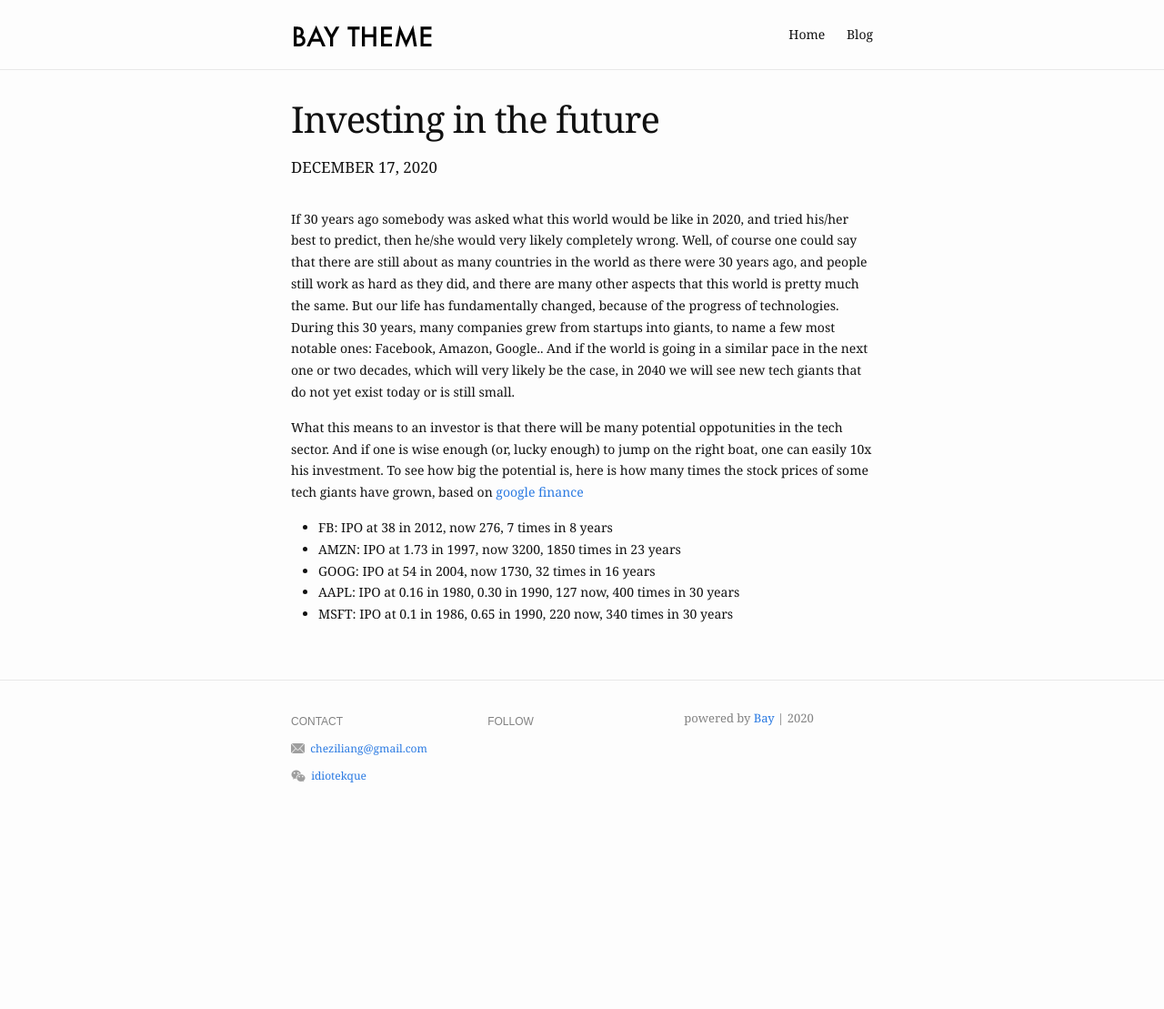
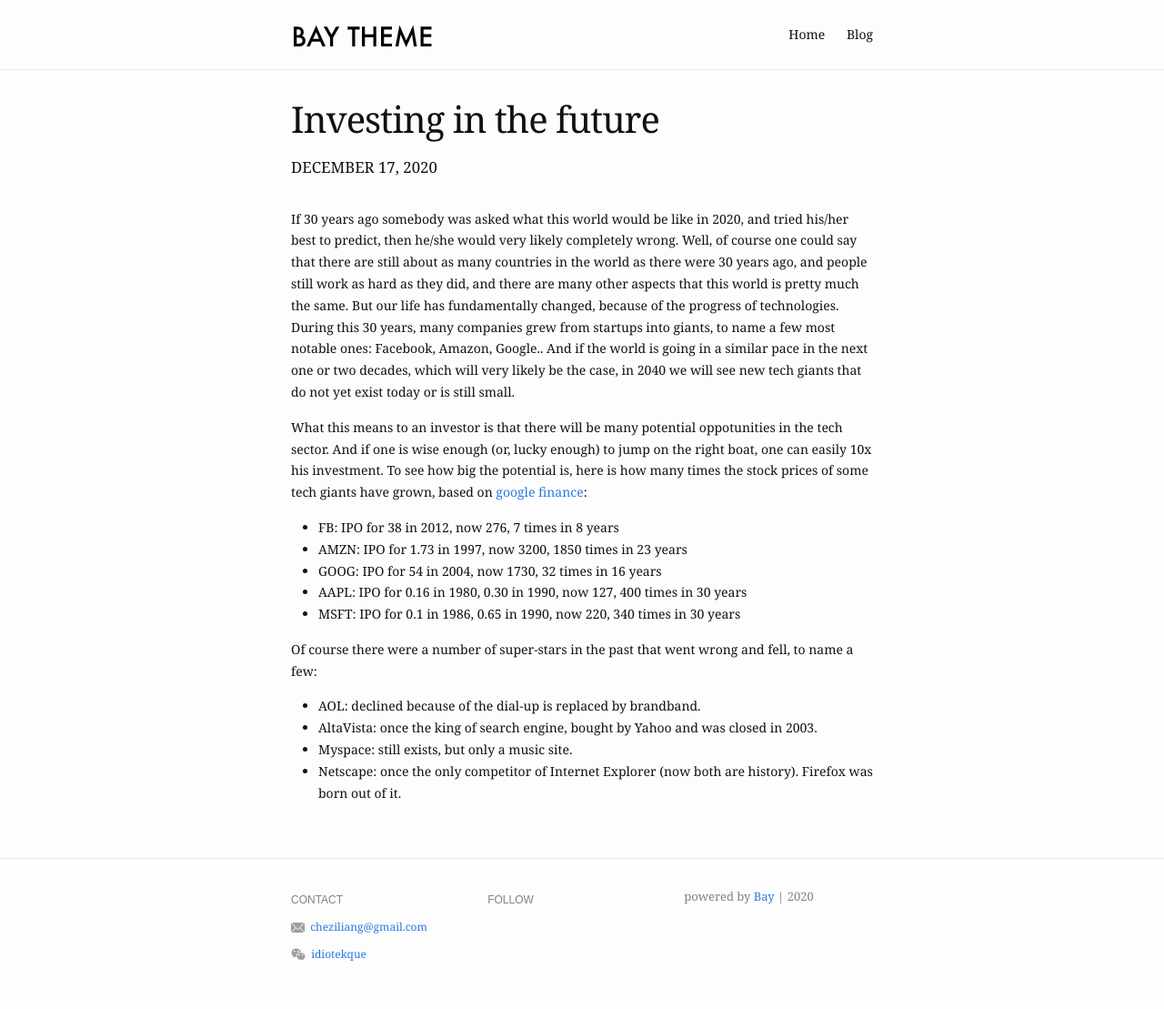
Before and after one commit to idiotekk/idiotekk.github.io, a Jekyll site: the page built from _posts/2020-12-17-techo-invest.markdown, in a window 1280 px wide. Shown: the whole page at 91% size. Built offline with Jekyll 4.4.1, drawn with Linux system fonts in a browser that asks for light colours; before the commit the page ends 913 px from its top, so only the background shows below that.

Commit message:
Update 2020-12-17-techo-invest.markdown

```diff
--- a/_posts/2020-12-17-techo-invest.markdown
+++ b/_posts/2020-12-17-techo-invest.markdown
@@ -8,9 +8,15 @@ tags: [investment]
 
 If 30 years ago somebody was asked what this world would be like in 2020, and tried his/her best to predict, then he/she would very likely completely wrong. Well, of course one could say that there are still about as many countries in the world as there were 30 years ago, and people still work as hard as they did, and there are many other aspects that this world is pretty much the same. But our life has fundamentally changed, because of the progress of technologies. During this 30 years, many companies grew from startups into giants, to name a few most notable ones: Facebook, Amazon, Google.. And if the world is going in a similar pace in the next one or two decades, which will very likely be the case, in 2040 we will see new tech giants that do not yet exist today or is still small.
 
-What this means to an investor is that there will be many potential oppotunities in the tech sector. And if one is wise enough (or, lucky enough) to jump on the right boat, one can easily 10x his investment. To see how big the potential is, here is how many times the stock prices of some tech giants have grown, based on [google finance](https://www.google.com/finance)
- - FB: IPO at 38 in 2012, now 276, 7 times in 8 years
- - AMZN: IPO at 1.73 in 1997, now 3200, 1850 times in 23 years
- - GOOG: IPO at 54 in 2004, now 1730, 32 times in 16 years
- - AAPL: IPO at 0.16 in 1980, 0.30 in 1990, 127 now, 400 times in 30 years
- - MSFT: IPO at 0.1 in 1986, 0.65 in 1990, 220 now, 340 times in 30 years
+What this means to an investor is that there will be many potential oppotunities in the tech sector. And if one is wise enough (or, lucky enough) to jump on the right boat, one can easily 10x his investment. To see how big the potential is, here is how many times the stock prices of some tech giants have grown, based on [google finance](https://www.google.com/finance):
+ - FB: IPO for 38 in 2012, now 276, 7 times in 8 years
+ - AMZN: IPO for 1.73 in 1997, now 3200, 1850 times in 23 years
+ - GOOG: IPO for 54 in 2004, now 1730, 32 times in 16 years
+ - AAPL: IPO for 0.16 in 1980, 0.30 in 1990, now 127, 400 times in 30 years
+ - MSFT: IPO for 0.1 in 1986, 0.65 in 1990, now 220, 340 times in 30 years
+
+Of course there were a number of super-stars in the past that went wrong and fell, to name a few:
+- AOL: declined because of the dial-up is replaced by brandband.
+- AltaVista: once the king of search engine, bought by Yahoo and was closed in 2003.
+- Myspace: still exists, but only a music site.
+- Netscape: once the only competitor of Internet Explorer (now both are history). Firefox was born out of it.
```
